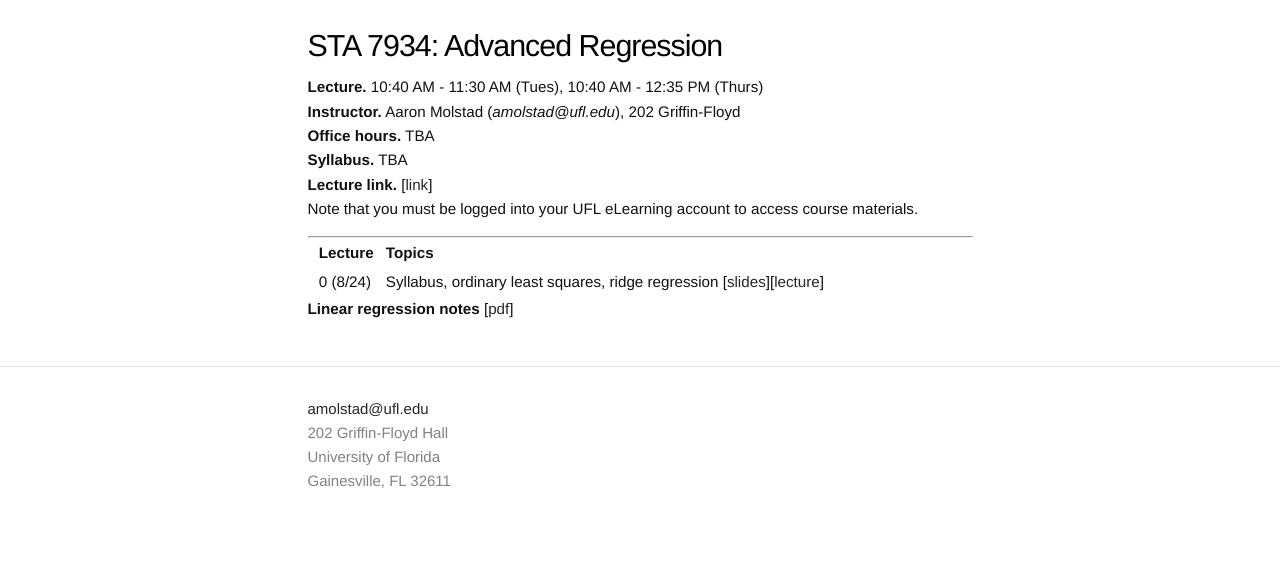
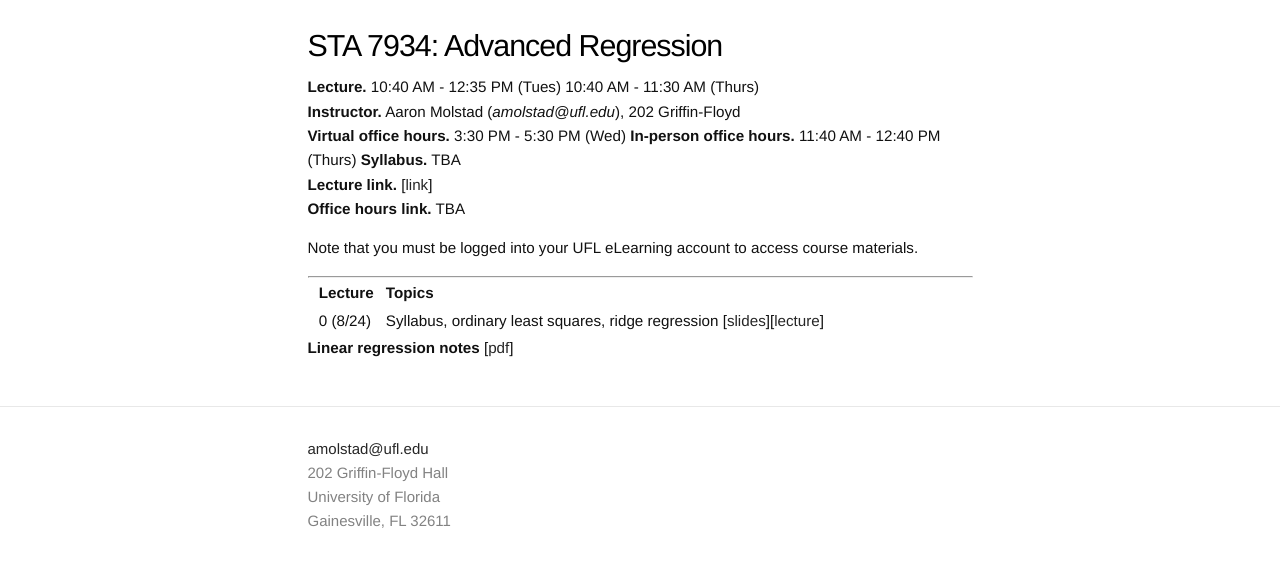
Before and after one commit to ajmolstad/ajmolstad.github.io, a Jekyll site: the page built from F21_STA7934.md, in a window 1280 px wide. Shown: the top 567 px of the page. Built offline with Jekyll 4.4.1, drawn with Linux system fonts in a browser that asks for light colours.

Commit message:
Update F21_STA7934.md

```diff
--- a/F21_STA7934.md
+++ b/F21_STA7934.md
@@ -4,11 +4,14 @@ title: STA7934
 permalink: /F21_STA7934/
 ---
 # STA 7934: Advanced Regression
-**Lecture.** 10:40 AM - 11:30 AM (Tues), 10:40 AM - 12:35 PM  (Thurs)
+**Lecture.**  10:40 AM - 12:35 PM  (Tues) 10:40 AM - 11:30 AM (Thurs)
 **Instructor.** Aaron Molstad (*amolstad@ufl.edu*), 202 Griffin-Floyd
-**Office hours.** TBA
+**Virtual office hours.** 3:30 PM - 5:30 PM (Wed)
+**In-person office hours.** 11:40 AM - 12:40 PM (Thurs)
 **Syllabus.** TBA
 **Lecture link.** [[link]( https://ufl.zoom.us/j/92757556228?pwd=ZkZwTTBEZlpTUkhhLzFCREpMUklYQT09)]
+**Office hours link.** TBA
+
 Note that you must be logged into your UFL eLearning account to access course materials.
 
 ---------------
```
